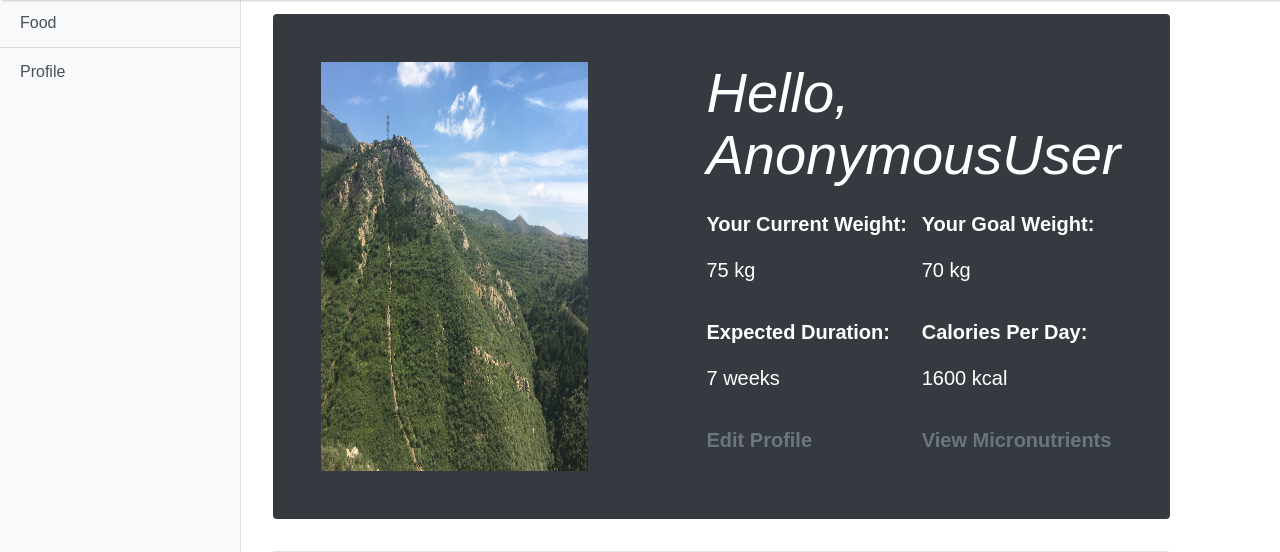
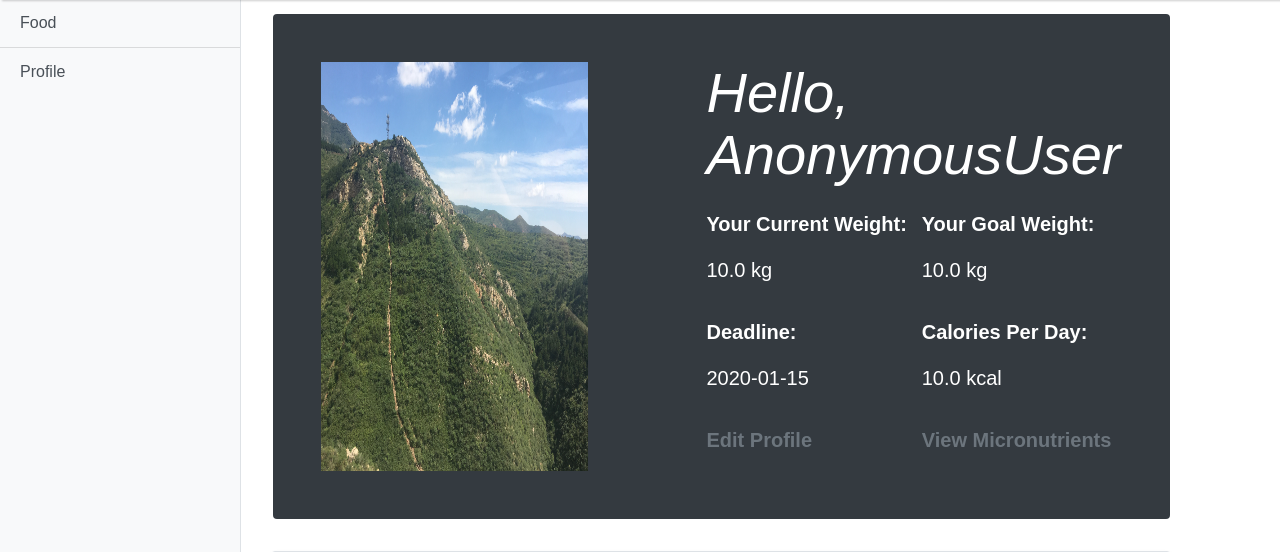
Before and after one commit to BirkhoffG/Diet_Master, a Django app: template templates/dashboard/profile.html in a window 1280 px wide. Shown: the part 73-625 px from the top of the page. Run offline with Django 3.2, Linux system fonts and the light colour scheme; the template is opened without the code that fills it: values that come from a table or form of the project are taken from there, others are empty; tables that the repository leaves empty hold one stand-in row (values such as "Sample post"); some libraries are stand-ins or nearby versions.

Commit message:
Update profile.html

```diff
--- a/templates/dashboard/profile.html
+++ b/templates/dashboard/profile.html
@@ -15,19 +15,27 @@
                 <h1 class="display-4 font-italic">Hello, {{ request.user | capfirst }}</h1>
                 <div class="col-md-6 px-0">
                     <p class="lead my-3 font-weight-bold">Your Current Weight: </p>
-                    <p class="lead my-3">75 kg</p>
+                    {% for list in o %}
+                        <p class="lead my-3"> {{list.weight}} kg</p>
+                    {% endfor %}
                 </div>
                 <div class="col-md-6 px-0">
                     <p class="lead my-3 font-weight-bold">Your Goal Weight: </p>
-                    <p class="lead my-3">70 kg</p>
+                    {% for list in o %}
+                        <p class="lead my-3"> {{list.target_weight}} kg</p>
+                    {% endfor %}
                 </div>
                 <div class="col-md-6 px-0">
-                    <p class="lead my-3 font-weight-bold">Expected Duration: </p>
-                    <p class="lead my-3">7 weeks</p>
+                    <p class="lead my-3 font-weight-bold">Deadline: </p> <!-- 不会计算，所以稍改了一下 -->
+                    {% for list in o %}
+                        <p class="lead my-3">{{ list.ddl |date:"Y-m-d" }} </p>
+                    {% endfor %}
                 </div>
                 <div class="col-md-6 px-0">
                     <p class="lead my-3 font-weight-bold">Calories Per Day: </p>
-                    <p class="lead my-3">1600 kcal</p>
+                    {% for list in o %}
+                        <p class="lead my-3">{{ list.weight }} kcal</p> <!-- 不会计算，内容有误 -->
+                    {% endfor %}
                 </div>
                 <div class="col-md-6 my-3 px-0">
                     <p class="lead mb-0">
```
